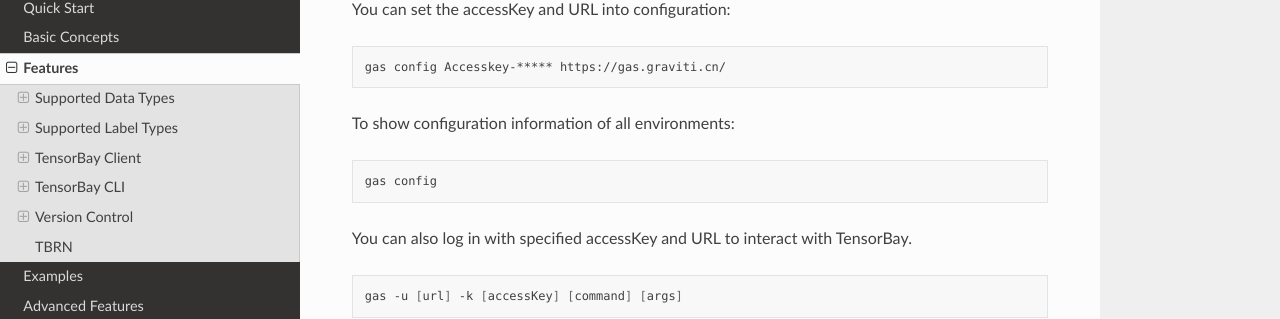
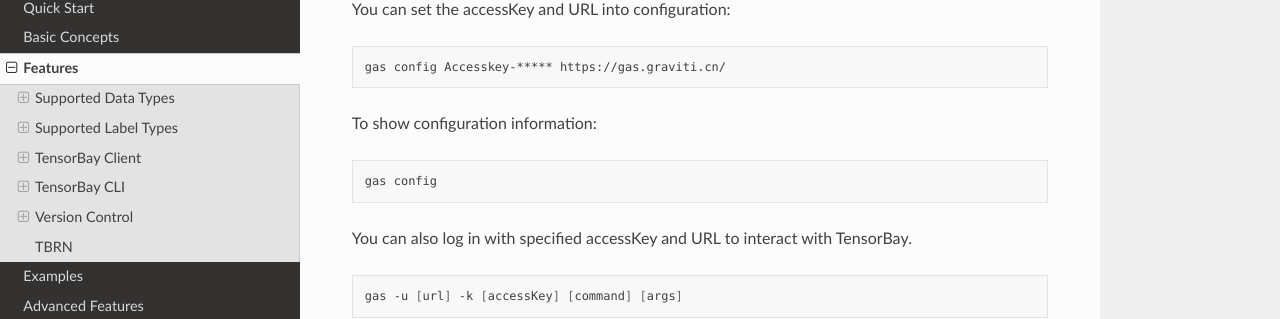
Before and after one commit to Graviti-AI/tensorbay-python-sdk, a Sphinx documentation site: the page built from docs/source/features.rst, in a window 1280 px wide and 900 px high, scrolled down 17777 px. Shown: the part 144-463 px from the top of the window. Built offline with Sphinx 7.4.7 and the Read the Docs theme 2.0.0, drawn with Linux system fonts in a browser that asks for light colours.

Commit message:
docs: adjust the description of the CLI config display part

```diff
--- a/docs/source/features.rst
+++ b/docs/source/features.rst
@@ -988,7 +988,7 @@ You can set the accessKey and URL into configuration:
 
     gas config Accesskey-***** https://gas.graviti.cn/
 
-To show configuration information of all environments:
+To show configuration information:
 
 .. code:: shell
 
```
